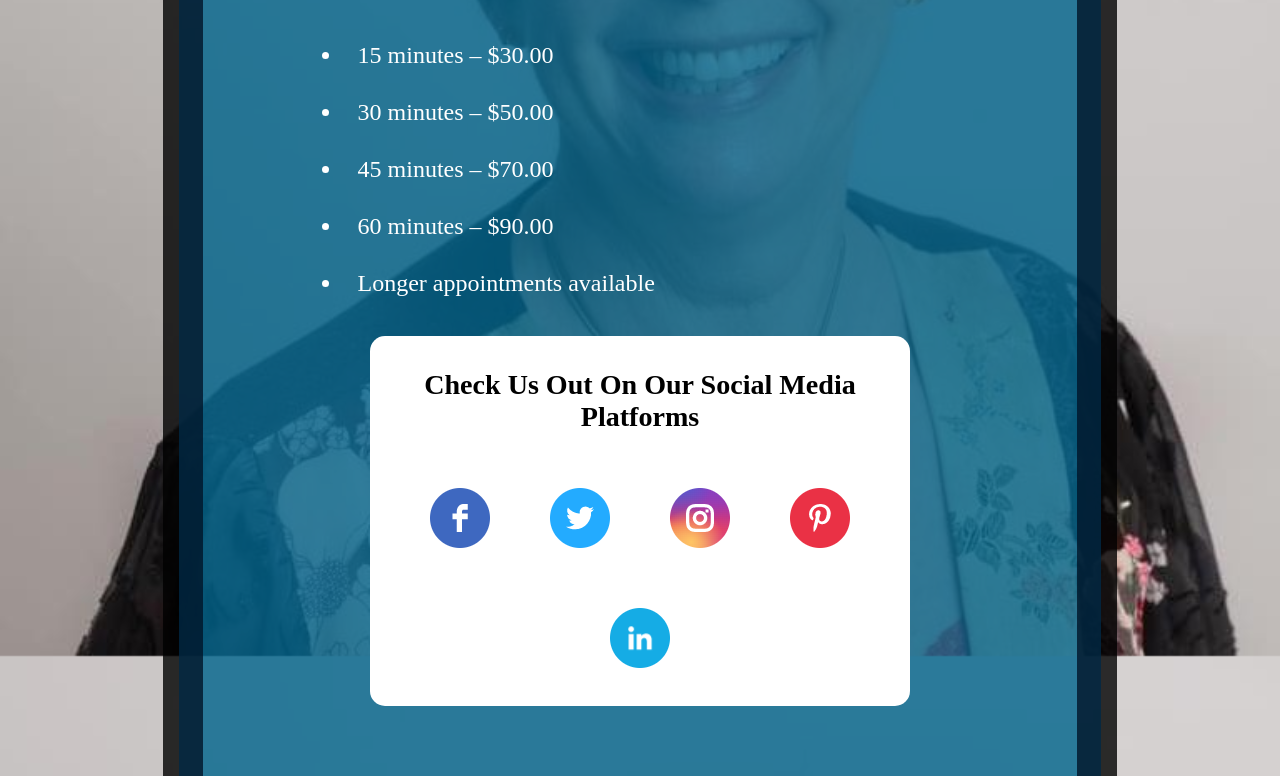
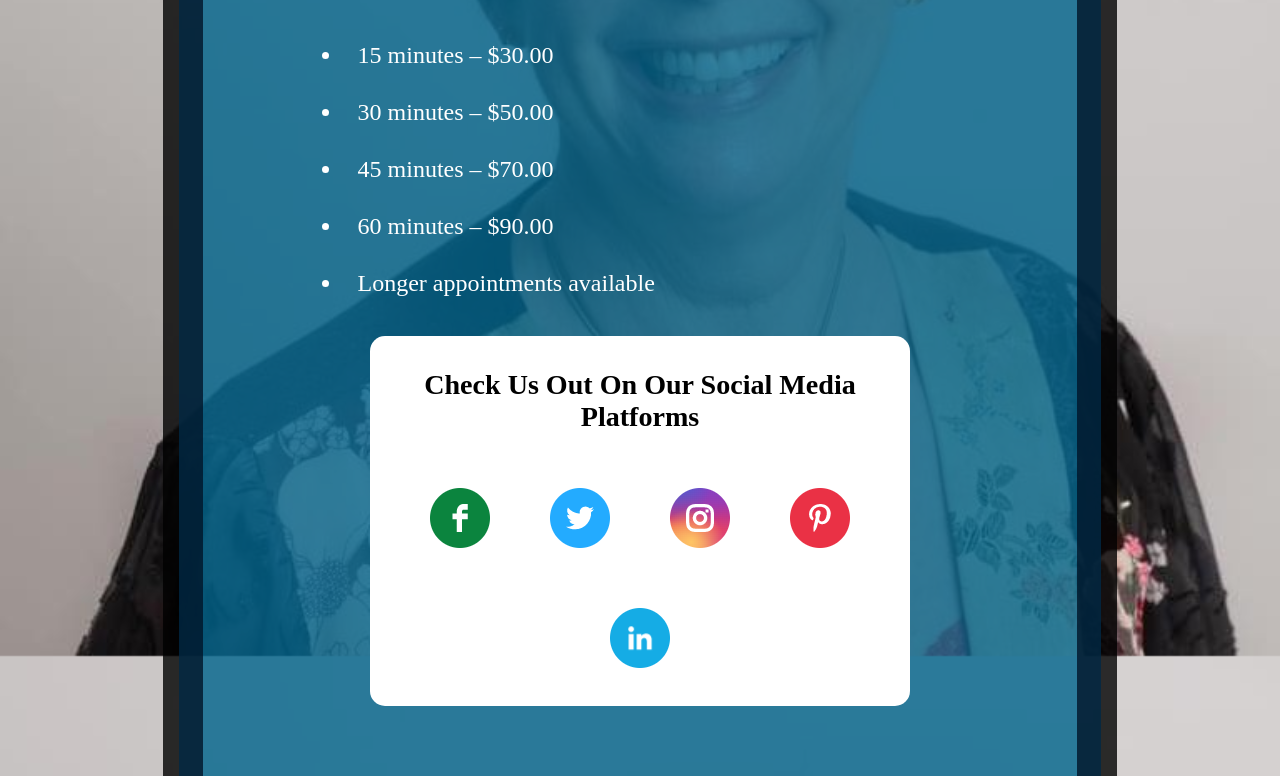
Before and after one commit to AlanDSaster/mirkin, a plain HTML site: page rates.html in a window 1280 px wide. In both pictures the pointer is over the item 460 px from the left and 1144 px from the top of the page. Shown: the part 624-1400 px from the top of the page. Drawn offline with Linux system fonts and the light colour scheme.

Commit message:
Update styles-desktop.css

```diff
--- a/styles-desktop.css
+++ b/styles-desktop.css
@@ -131,6 +131,11 @@
 		margin: 12px;
 	}
 
+
+	footer ul li:hover {
+		filter: hue-rotate(-0.25turn);
+	}
+
 	nav {
 		content: '';
 		clear: both;
```
